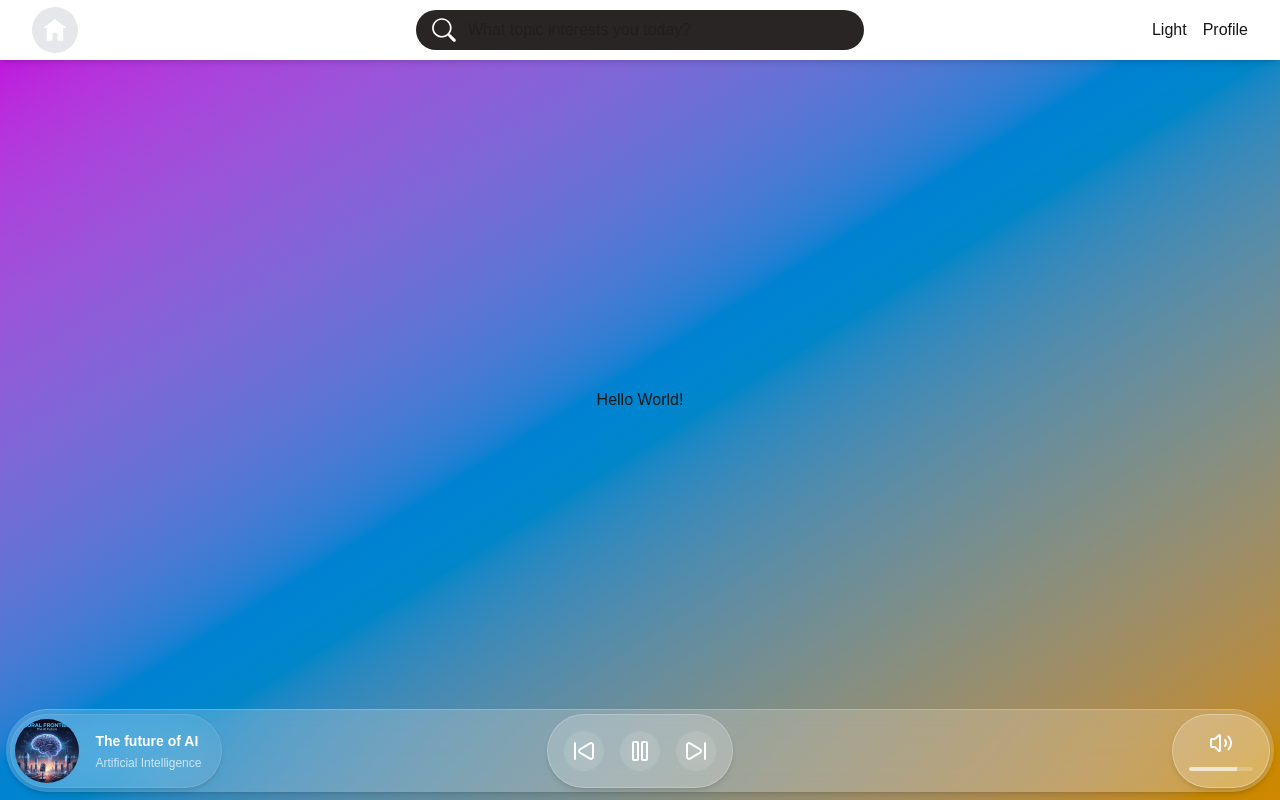
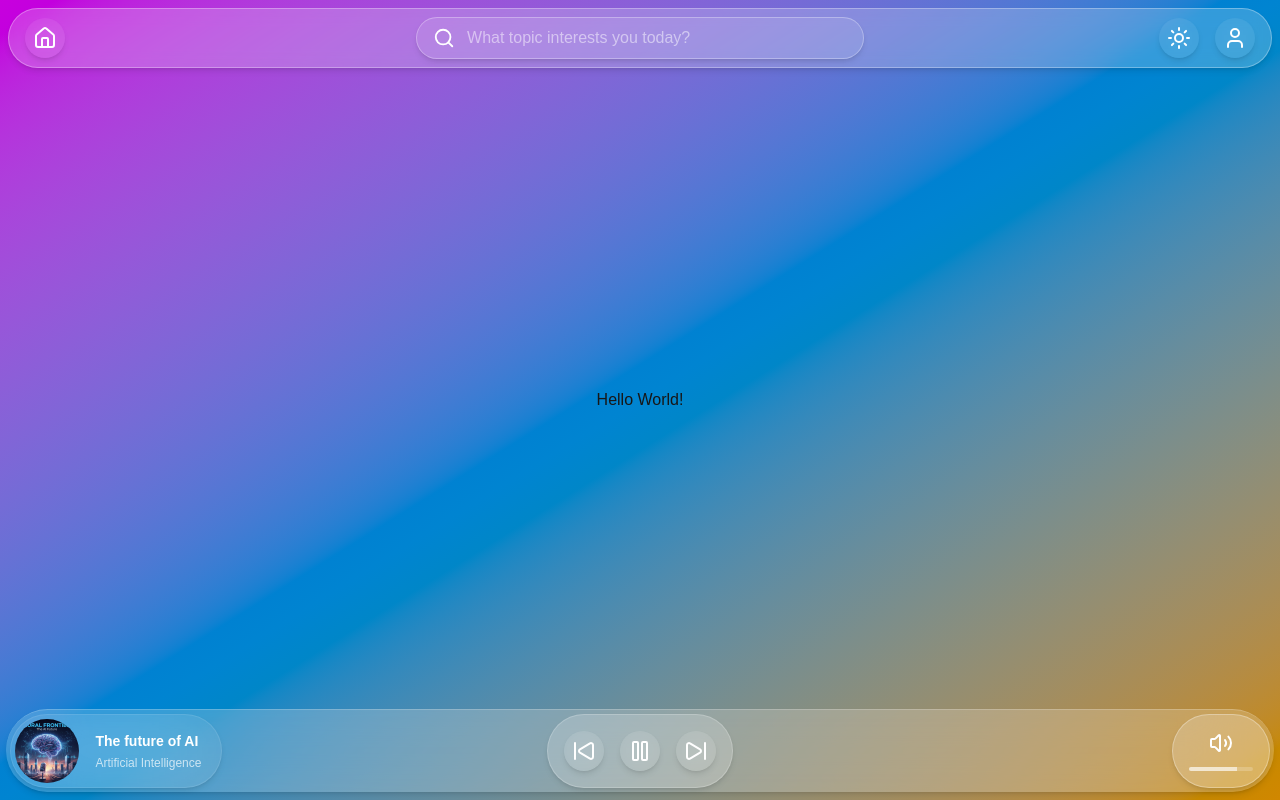
Before and after one commit to TheBinaryBjorn/synthetic-news, a Next.js app in the folder frontend/: page / in a window 1280 px wide. Built offline with nearby package versions, Linux system fonts and the light colour scheme.

Commit message:
style(ui): add navbar layout without functionality

```diff
--- a/frontend/src/components/bottom_bar/Player.tsx
+++ b/frontend/src/components/bottom_bar/Player.tsx
@@ -1,6 +1,7 @@
 "use client";
 import { Play, Pause, SkipBack, SkipForward } from "lucide-react";
-import { useState, ReactNode } from "react";
+import { useState } from "react";
+import { RoundedButton } from "../ui/Buttons";
 
 export default function Player() {
   const [isPlaying, setIsPlaying] = useState(false);
@@ -18,19 +19,3 @@ export default function Player() {
     </div>
   );
 }
-
-interface RoundedButtonProps {
-  children: ReactNode;
-  onClick?: () => void;
-}
-
-export function RoundedButton({ children, onClick }: RoundedButtonProps) {
-  return (
-    <button
-      className="p-2 bg-white/1 backdrop-blur-xl rounded-full text-white hover:bg-white/30 hover:cursor-pointer duration-300 transition-all"
-      onClick={onClick}
-    >
-      {children}
-    </button>
-  );
-}
--- a/frontend/src/components/navigation/DarkLightSwitch.tsx
+++ b/frontend/src/components/navigation/DarkLightSwitch.tsx
@@ -1,6 +1,7 @@
 "use client";
 import { useState, useEffect } from "react";
-
+import { Sun, Moon } from "lucide-react";
+import { RoundedButton } from "../ui/Buttons";
 export default function DarkLightSwitch() {
   const [isDark, setIsDark] = useState(false);
 
@@ -17,5 +18,5 @@ export default function DarkLightSwitch() {
     localStorage.setItem("theme", newTheme ? "dark" : "light");
   };
 
-  return <button onClick={toggleTheme}>{isDark ? "Dark" : "Light"}</button>;
+  return <RoundedButton onClick={toggleTheme}>{isDark ? <Moon/> : <Sun/>}</RoundedButton>;
 }
--- a/frontend/src/components/navigation/HomeButton.tsx
+++ b/frontend/src/components/navigation/HomeButton.tsx
@@ -1,10 +1,10 @@
 import Link from "next/link";
 import Image from "next/image";
-
+import { House } from "lucide-react";
 export default function HomeButton() {
   return (
-    <Link href="/" className="rounded-full p-3 dark:bg-stone-800 hover:brightness-150 bg-gray-200 duration-300 hover:scale-105">
-      <Image src="/icons/home-175.svg" width="22" height="22" alt="Home" aria-label="Home" />
+    <Link href="/">
+      <House/>
     </Link>
   );
 }
--- a/frontend/src/components/navigation/Navbar.tsx
+++ b/frontend/src/components/navigation/Navbar.tsx
@@ -2,12 +2,16 @@ import DarkLightSwitch from "./DarkLightSwitch";
 import HomeButton from "./HomeButton";
 import ProfileButton from "./ProfileButton";
 import SearchBar from "./SearchBar";
+import { RoundedButton } from "../ui/Buttons";
 
 export default function Navbar() {
   return (
-    <nav className="fixed dark:bg-black dark:text-white px-8 top-0 w-screen z-50 bg-white h-15 shadow-md flex flex-row justify-between items-center">
+    <div className="fixed top-0 w-screen px-2">
+      <nav className="backdrop-blur-sm mx-auto z-50 bg-white/20 border-white/30 border-1 shadow-md flex flex-row justify-between items-center rounded-full mt-2 p-2 px-4">
         <div className="flex-1 flex justify-start">
+          <RoundedButton>
             <HomeButton />
+          </RoundedButton>
         </div>
         <div className="flex-1 flex shrink-0">
           <SearchBar />
@@ -17,5 +21,6 @@ export default function Navbar() {
           <ProfileButton />
         </div>
       </nav>
+    </div>
   );
 }
--- a/frontend/src/components/navigation/ProfileButton.tsx
+++ b/frontend/src/components/navigation/ProfileButton.tsx
@@ -1,3 +1,14 @@
+"use client"
+import { RoundedButton } from "../ui/Buttons";
+import { useState } from "react";
+import Image from "next/image";
+import { User } from "lucide-react";
 export default function ProfileButton() {
-    return <button>Profile</button>
+    const [isLoggedIn, setIsLoggedIn] = useState(false);
+    const [loggedInUser, setLoggedInUser] = useState(null);
+  return (
+    <RoundedButton>
+      {isLoggedIn ? <Image src={loggedInUser.profilePicture} width={64} height={64} alt="Profile Picture"/> : <User/>}
+    </RoundedButton>
+  );
 }
--- a/frontend/src/components/navigation/SearchBar.tsx
+++ b/frontend/src/components/navigation/SearchBar.tsx
@@ -1,8 +1,9 @@
 import Image from "next/image";
+import { Search } from "lucide-react";
 export default function SearchBar() {
   return (
-    <div className="w-md flex flex-row items-center rounded-full bg-stone-800 px-4 py-2 hover:brightness-150 duration-300">
-      <Image src="/icons/search-7525.svg" width="24" height="24" alt="Search" />
+    <div className="text-white border-1 border-white/30 bg-white/10 shadow-md w-md flex flex-row items-center rounded-full px-4 py-2 hover:brightness-150 duration-300">
+      <Search/>
       <input
         className="ml-3 duration-300 w-full"
         placeholder="What topic interests you today?"
--- /dev/null
+++ b/frontend/src/components/ui/Buttons.tsx
@@ -0,0 +1,18 @@
+
+import { ReactNode } from "react";
+
+interface RoundedButtonProps {
+  children: ReactNode;
+  onClick?: () => void;
+}
+
+export function RoundedButton({ children, onClick }: RoundedButtonProps) {
+  return (
+    <button
+      className="shadow-md p-2 bg-white/1 backdrop-blur-xl rounded-full text-white hover:bg-white/30 hover:cursor-pointer duration-300 transition-all"
+      onClick={onClick}
+    >
+      {children}
+    </button>
+  );
+}
```
Lines whose indentation alone changed are shown as unchanged.
